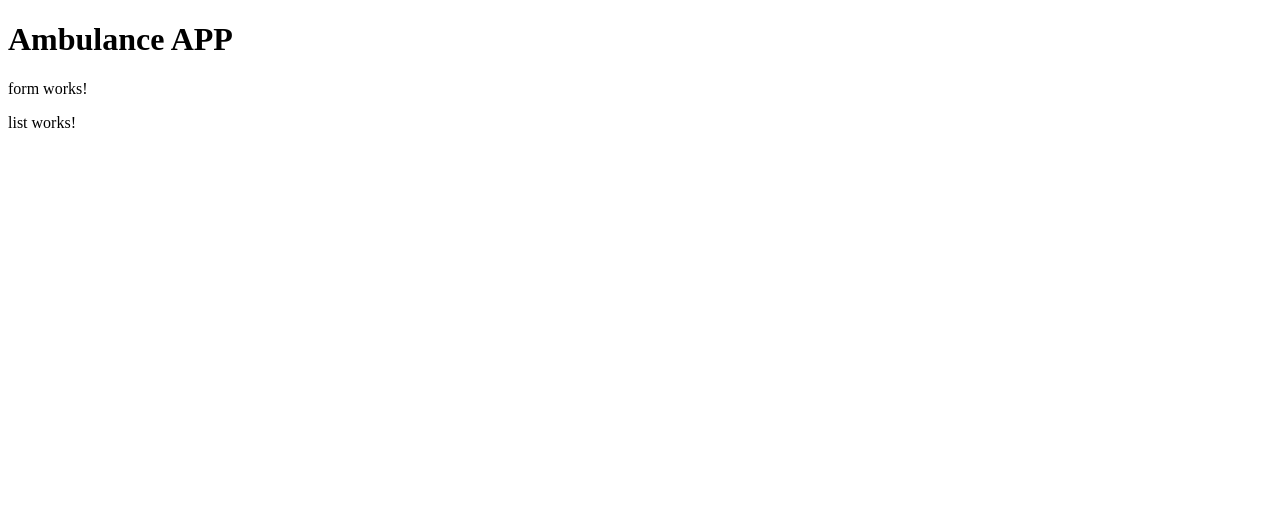
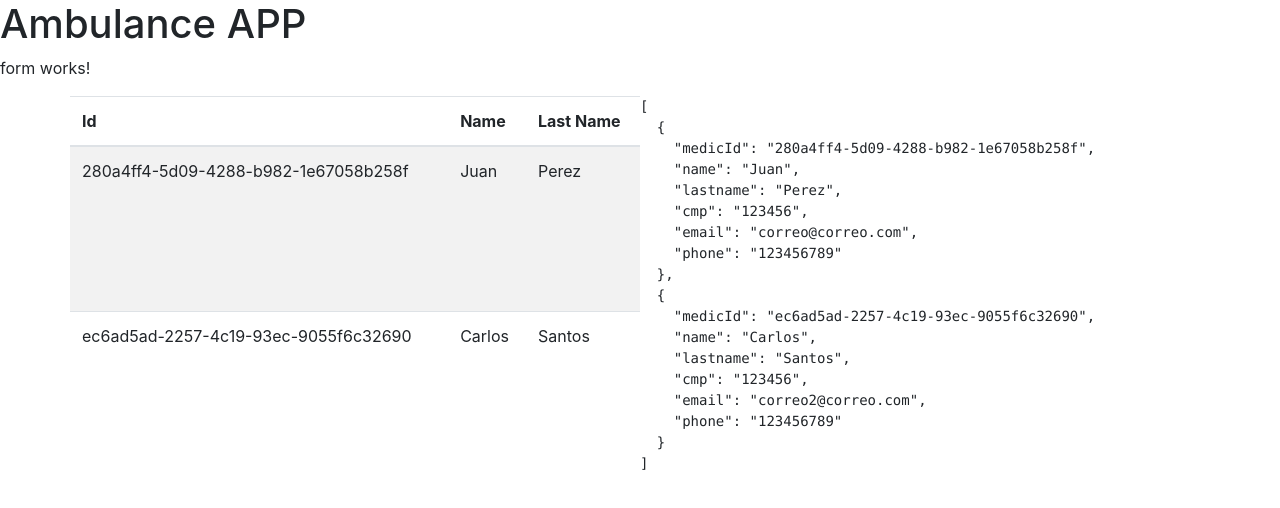
Before and after one commit to nhuamani/ambulance, an Angular app: page / in a window 1280 px wide. Shown: the top 508 px of the page. Built offline with nearby package versions, Linux system fonts and the light colour scheme.

Commit message:
display data in interfaces layer

```diff
--- a/package.json
+++ b/package.json
@@ -18,6 +18,7 @@
     "@angular/platform-browser": "^14.2.0",
     "@angular/platform-browser-dynamic": "^14.2.0",
     "@angular/router": "^14.2.0",
+    "bootstrap": "^5.2.2",
     "rxjs": "~7.5.0",
     "tslib": "^2.3.0",
     "uuid": "^9.0.0",
--- a/projects/system/src/app/app.module.ts
+++ b/projects/system/src/app/app.module.ts
@@ -2,7 +2,7 @@ import { NgModule } from '@angular/core';
 import { BrowserModule } from '@angular/platform-browser';
 
 import { AppComponent } from './app.component';
-import { MedicApplication } from './modules/medic/application/medic.aplication';
+import { MedicApplication } from './modules/medic/application/medic.application';
 import { MedicInfrastructure } from './modules/medic/infrastructure/medic.infrastructure';
 import { MedicModule } from './modules/medic/medic.module';
 
--- a/projects/system/src/app/modules/medic/interfaces/views/form/form.component.ts
+++ b/projects/system/src/app/modules/medic/interfaces/views/form/form.component.ts
@@ -1,6 +1,6 @@
 import { Component, OnInit } from '@angular/core';
 
-import { MedicApplication } from '../../../application/medic.aplication';
+import { MedicApplication } from '../../../application/medic.application';
 import { MedicRepository } from '../../../domain/repositories/medic.repository';
 import { MedicInfrastructure } from '../../../infrastructure/medic.infrastructure';
 
--- a/projects/system/src/app/modules/medic/interfaces/views/list/list.component.html
+++ b/projects/system/src/app/modules/medic/interfaces/views/list/list.component.html
@@ -1 +1,21 @@
-<p>list works!</p>
+<div class="container">
+    <div class="row">
+      <table class="table table-striped col-6">
+        <thead class="thead">
+          <tr>
+            <th>Id</th>
+            <th>Name</th>
+            <th>Last Name</th>
+          </tr>
+        </thead>
+        <tbody>
+          <tr *ngFor="let medic of listMedics">
+            <td>{{ medic.medicId }}</td>
+            <td>{{ medic.name }}</td>
+            <td>{{ medic.lastname }}</td>
+          </tr>
+        </tbody>
+      </table>
+      <pre>{{listMedics | json}}</pre>
+    </div>
+  </div>
--- a/projects/system/src/app/modules/medic/interfaces/views/list/list.component.ts
+++ b/projects/system/src/app/modules/medic/interfaces/views/list/list.component.ts
@@ -1,5 +1,7 @@
 import { Component, Inject, OnInit } from '@angular/core';
-import { MedicApplication } from '../../../application/medic.aplication';
+
+import { MedicResponseDto } from '../../../application/dtos/medic.response.dto';
+import { MedicApplication } from '../../../application/medic.application';
 
 @Component({
   selector: 'amb-list',
@@ -8,12 +10,14 @@ import { MedicApplication } from '../../../application/medic.aplication';
 })
 export class ListComponent implements OnInit {
 
+  listMedics: MedicResponseDto[] = [];
+
   constructor(
     @Inject(MedicApplication) private application:MedicApplication
   ) {}
 
   async ngOnInit() {
-    const listMedics = await this.application.listMedics();
-    console.log(listMedics);
+    this.listMedics = await this.application.listMedics();
+    console.log(this.listMedics);
   }
 }
--- a/projects/system/src/index.html
+++ b/projects/system/src/index.html
@@ -6,6 +6,7 @@
   <base href="/">
   <meta name="viewport" content="width=device-width, initial-scale=1">
   <link rel="icon" type="image/x-icon" href="favicon.ico">
+  <link rel="stylesheet" href="https://cdn.jsdelivr.net/npm/bootstrap@4.0.0/dist/css/bootstrap.min.css" integrity="sha384-Gn5384xqQ1aoWXA+058RXPxPg6fy4IWvTNh0E263XmFcJlSAwiGgFAW/dAiS6JXm" crossorigin="anonymous">
 </head>
 <body>
   <amb-root></amb-root>
```
Also changed, not shown: projects/system/src/app/modules/medic/application/medic.application.ts (renamed from projects/system/src/app/modules/medic/application/medic.aplication.ts), 1 other file (tests, documents, lock files or other folders).
